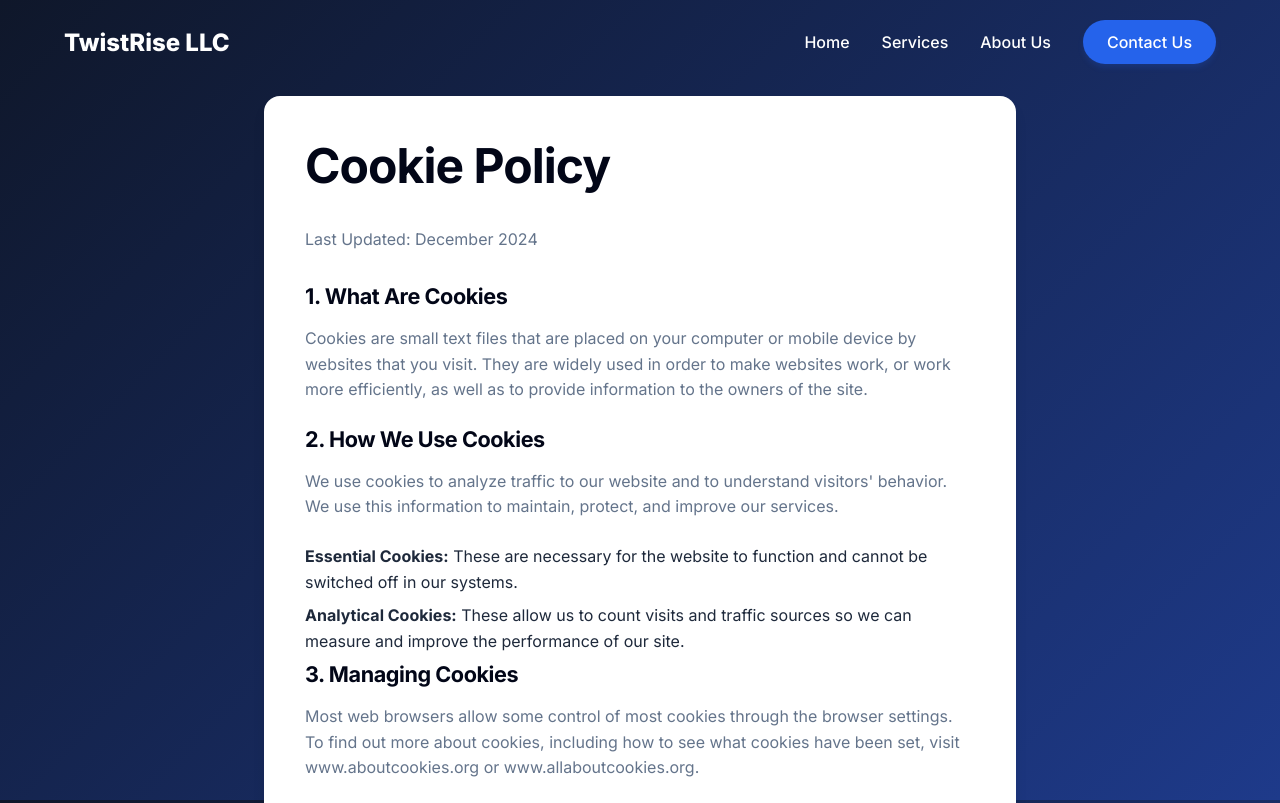
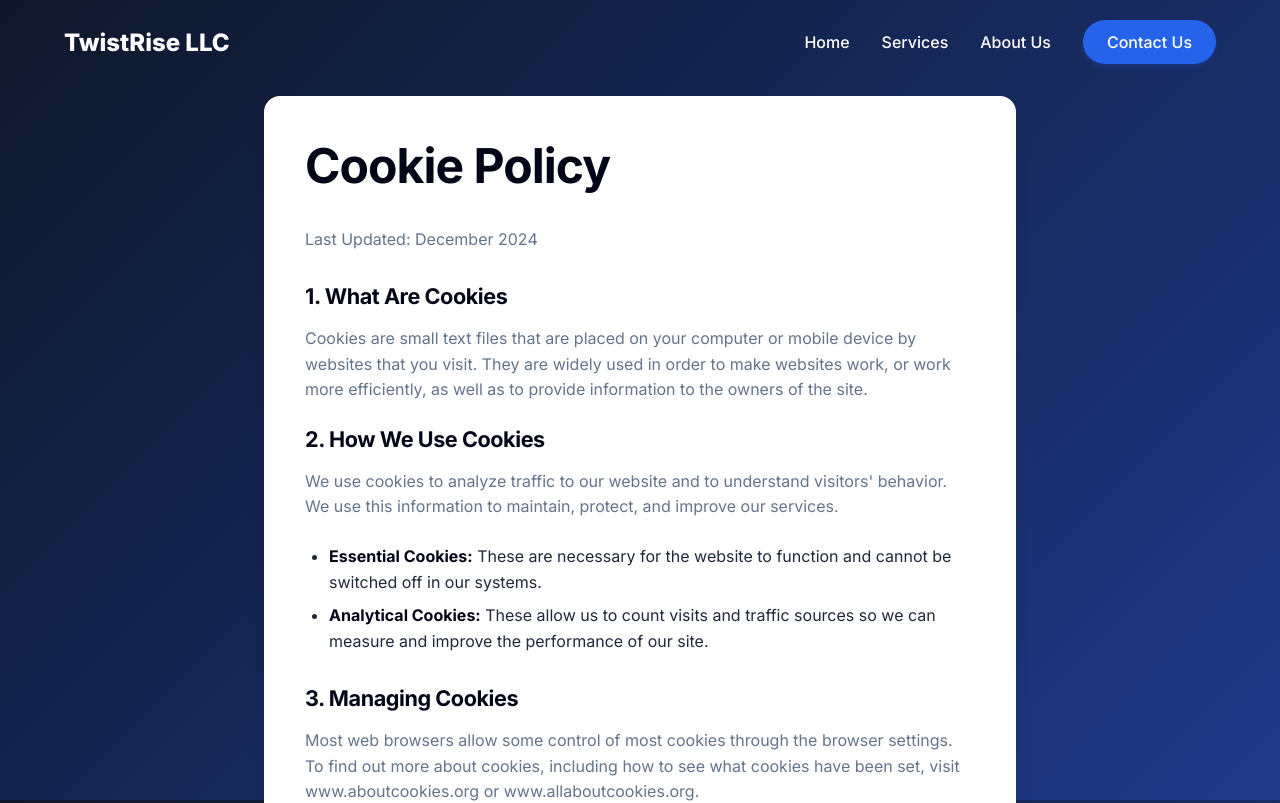
Before and after one commit to flidinnee-hub/twistrise.com, a Next.js app: page /legal/cookie in a window 1280 px wide. Shown: the top 803 px of the page. Built offline with nearby package versions, Linux system fonts and the light colour scheme.

Commit message:
Fix: Enforce dark text contrast for lists in Cards

```diff
--- a/app/globals.css
+++ b/app/globals.css
@@ -276,6 +276,21 @@ nav {
   margin-bottom: 1.5rem;
 }
 
+.card ul {
+  margin-bottom: 1.5rem;
+  padding-left: 1.5rem;
+}
+
+.card li {
+  color: var(--text-main);
+  margin-bottom: 0.5rem;
+  list-style-type: disc;
+}
+
+.card strong {
+  color: var(--primary-dark);
+}
+
 .card-action {
   margin-top: auto;
   color: var(--accent);
```
